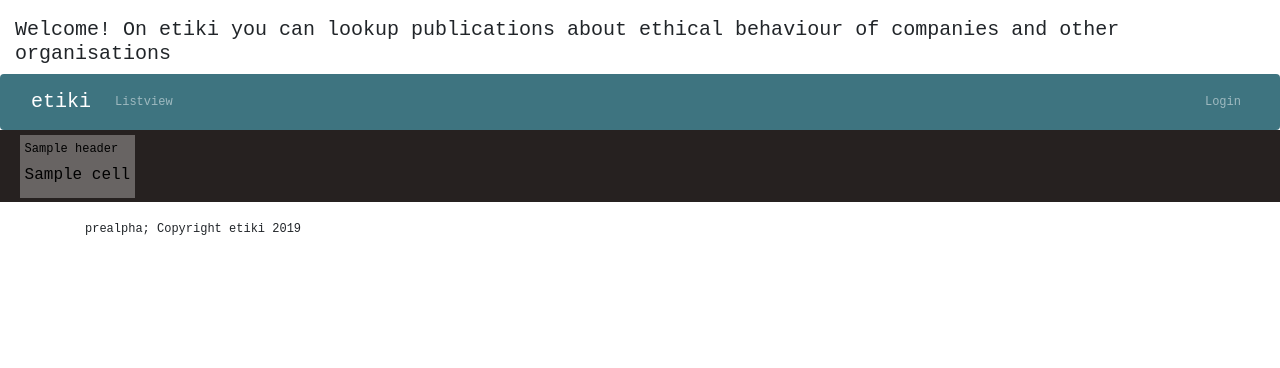
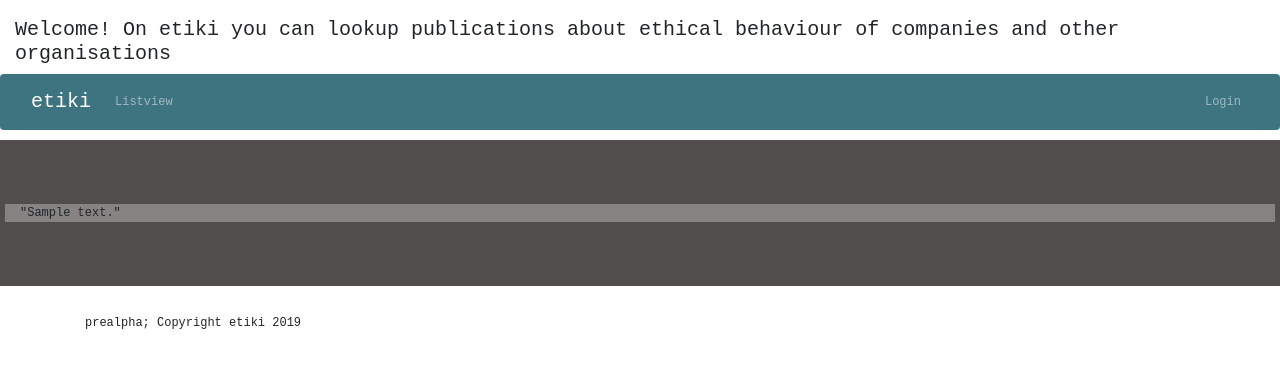
Before and after one commit to hodeld/etiki-prototype1, a Django app: template etilog/templates/etilog/impev_show.html in a window 1280 px wide. Shown: the top 368 px of the page. Run offline with Django 3.2, Linux system fonts and the light colour scheme; the template is opened without the code that fills it: most values are stand-ins (such as "Sample title", 1, 10 or a date in 2020); parts of the project's set-up code (start-up, migrations or seed data) failed here and were passed over; some libraries are stand-ins or nearby versions.

Commit message:
WIP show and hide details of impact event in table

```diff
--- a/etilog/fields.py
+++ b/etilog/fields.py
@@ -109,7 +109,7 @@ class DateYearPicker(DatePickerInput):
 class DateYearPickerField(Layout):
     def __init__(self, field_name,  *args, **kwargs):
         super(DateYearPickerField, self).__init__(
-            Field(field_name, autocomplete='off')
+            Field(field_name, autocomplete='off', wrapper_class='datepicker')
             )
 
 
--- a/etilog/static/etilog/css/datepicker.css
+++ b/etilog/static/etilog/css/datepicker.css
@@ -1,11 +1,11 @@
 /*DATEINPUT*/
-.date {
+.datepicker .date {
 	width: 15em;
 	margin-right: 2em !important;
 }
 
 
-.dateyearpicker {
+.datepicker .dateyearpicker {
 	height: 20%;
 	color : white;
 	background-color: transparent;
--- a/etilog/static/etilog/css/etilog/impev_show.css
+++ b/etilog/static/etilog/css/etilog/impev_show.css
@@ -6,19 +6,36 @@
 }
 
 
-.div_rdonly{
+.div_iedetail{
 	margin: .3rem;
 	padding: .3rem;
     vertical-align: top;
-    background-color:var(--light_bckgrnd);
+    background-color:var(--full_bckgrnd);
     color: black;
 
 }
 
+.iedetail{
+	white-space: normal;
+	color: white;
+}
+.detail_label{
+	color: var(--light_bckgrnd);
 
-#impact_show_form{
-	background-color: var(--full_bckgrnd);
-	color: white;
+}
+
+.bckground{
+	/*max-width: 500px;*/
+	padding: 10px 20px;
+	margin: 10px auto;
+	border-radius: 8px;
+	background-color: var(--trans_bckgrnd);
+	/*display: None;
+	z-index: 10;
+	position: fixed;*/
+}
+.detailrow{
+	background-color: var(--light_bckgrnd);
 	/* Add a font */
 	font-family: "Courier New", Courier, monospace;
 	/* Set the font-size to 25 pixels */
--- a/etilog/static/etilog/js/etilog/table_filter.js
+++ b/etilog/static/etilog/js/etilog/table_filter.js
@@ -38,9 +38,8 @@ $(document).ready(function() {
 			success : function(response) {
 					var data = response.data;
 					var msg = response.message;
-					var iedels = response.ie_details;
 
-					//ie_details = JSON.parse("{{ ie_details |escapejs }}");
+					ie_details = JSON.parse(response.ie_details);
 					$("#id_message").html(msg);
 					$("#id_ovtable").html(data);
 					set_topheadaer()//new th elements
--- a/etilog/templates/etilog/impactevents_overview.html
+++ b/etilog/templates/etilog/impactevents_overview.html
@@ -10,6 +10,8 @@
 	href="{% static 'etilog/css/etilog/table_filter.css' %}">
 <link rel="stylesheet" type="text/css"
 href="{% static 'etilog/css/etilog/table.css' %}">
+<link rel="stylesheet" type="text/css"
+href="{% static 'etilog/css/etilog/impev_show.css' %}">
 {{ filter.form.media }} {# Adds date-picker required JS and CSS #}
 
 {% endblock head_css %}
--- a/etilog/templates/etilog/impev_show.html
+++ b/etilog/templates/etilog/impev_show.html
@@ -9,11 +9,22 @@ href="{% static 'etilog/css/etilog/impev_show.css' %}">
 
 {% endblock head_css %}
 
+
+
 {% block content %}
 <div class="row justify-content-center">
 
-	<div class="col-12 d-flex flex-wrap" id="impact_show_form">
-		{% include 'etilog/impev_show_fields.html' %}
+
+	<div class="col-12 bckground" id="table_false">
+	<br>
+	<br>
+	<br>
+		<div class="col-12 d-flex flex-wrap detailrow" id="impact_show_row">
+		"{{ ie_details | safe }}"
+		</div>
+	<br>
+	<br>
+	<br>
 	</div>
 
 </div>
--- a/etilog/templates/etilog/impev_show_fields.html
+++ b/etilog/templates/etilog/impev_show_fields.html
@@ -1,14 +1,15 @@
+
 <div class="col-12 d-flex flex-wrap">
 
 		{% for column, cell in row.items %}
 
 
-			<div id="div_id_summary" class="div_rdonly">
-			<label for="id_summary" class="">
+			<div id="div_id_summary" class="div_iedetail">
+			<label for="id_summary" class="detail_label">
                 {{ column.header }}
             </label>
 
-            <div class=""> <h6 class="rdonly" id="id_summary">{{ cell }} </h6>
+            <div class=""> <h6 class="iedetail" id="id_summary">{{ cell }} </h6>
             </div>
           </div>
 
```
Also changed, not shown: etilog/static/etilog/js/etilog/impev_upd.js (+14 -5 lines), etilog/static/etilog/js/etilog/table_action.js (+25 -5 lines), etilog/tables.py (+14 -0 lines), etilog/views.py (+11 -20 lines).
